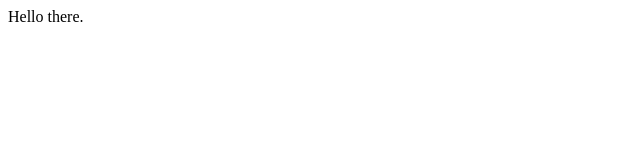
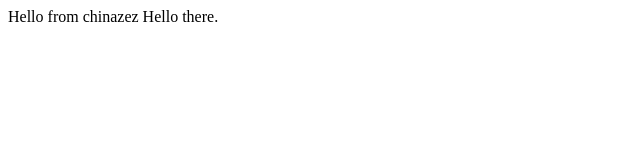
Before and after one commit to BakurD/kubia, a plain HTML site: page index.html in a window 1280 px wide. Shown: the whole page, without its empty margins (0-640 px from the left). Drawn offline with Linux system fonts and the light colour scheme.

Commit message:
change index

```diff
--- a/index.html
+++ b/index.html
@@ -1,5 +1,7 @@
 <html>
 <body>
+Hello from chinazez
+
 Hello there.
 </body>
 </html>
```
